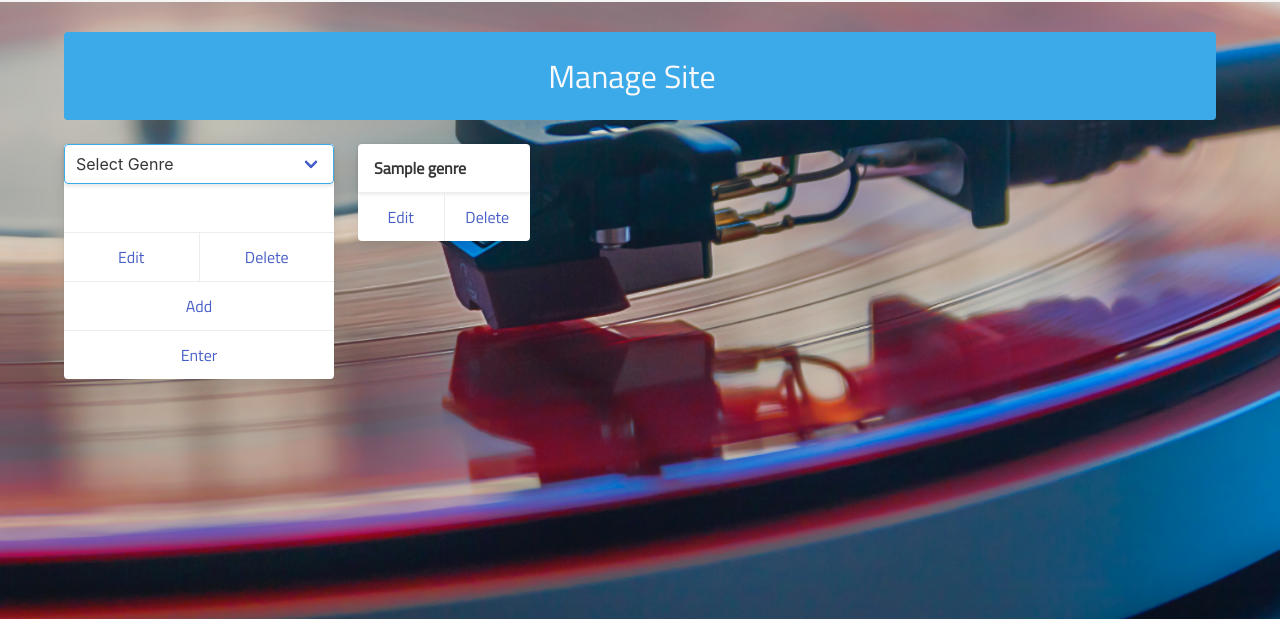
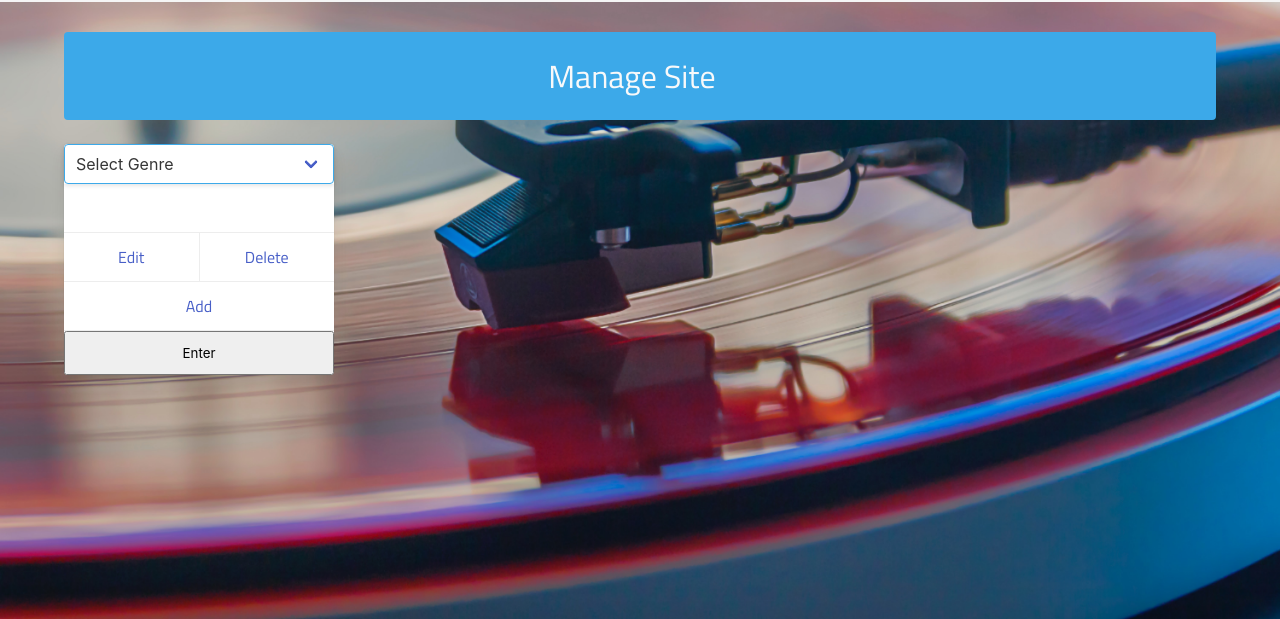
Before and after one commit to RaVeR76/My-Vinyl-Answer, a Flask app: page /admin/manage_site in a window 1280 px wide. Shown: the part 56-675 px from the top of the page. Run offline with Flask 2, Linux system fonts and the light colour scheme; a database or web service that is not in the repository returns one stand-in record (values such as "Sample title"); some libraries are stand-ins or nearby versions.

Commit message:
Trying to get functionality working with Genre CRUD

```diff
--- a/app.py
+++ b/app.py
@@ -177,6 +177,33 @@ def manage_site():
     return render_template("pages/manage_site.html", genre=genre)
 
 
+@app.route("/admin/genre/add", methods=["GET", "POST"])
+def add_genre():
+    if request.method == "POST":
+        genre = {
+            "genre_name": request.form.get("genre_name")
+        }
+        mongo.db.genre.insert_one(genre)
+        flash("New Genre Added")
+        return redirect(url_for("manage_site"))
+
+    return render_template("pages/manage_site.html")
+
+
+@app.route("/admin/genre/edit<genre_id>", methods=["GET", "POST"])
+def edit_genre():
+    if request.method == "POST":
+        submit = {
+            "genre_name": request.form.get("genre_name")
+        }
+        mongo.db.genre.update({"_id": ObjectId(genre_id)}, submit)
+        flash("Genre Successfully Uddated")
+        return redirect(url_for("manage_site"))
+
+    genre = mongo.db.genre.find_one({"_id": ObjectId(genre_id)})
+    return render_template("pages/manage_site.html", genre=genre)
+
+
 if __name__ == "__main__":
     app.run(host=os.environ.get("IP"),
             port=int(os.environ.get("PORT")),
--- a/static/css/style.css
+++ b/static/css/style.css
@@ -150,7 +150,7 @@ select:focus, .sign-bord:hover, .log-bord {
     justify-content: center;
   }
 
-#genre_input {
+#genre_name {
     display: none;
 }
 
--- a/static/js/script.js
+++ b/static/js/script.js
@@ -7,7 +7,8 @@ const genre = document.getElementById("admin_genre");
 const genre_select = document.getElementById("genre_select");
 const addGenre = document.getElementById("add_genre");
 const editGenre = document.getElementById("edit_genre");
-const genre_input = document.getElementById("genre_input");
+const genre_input = document.getElementById("genre_name");
+const genre_method = document.getElementById("genre_form");
 
 
 let i;
@@ -70,6 +71,7 @@ function genreAdd() {
     genre_input.placeholder = "Add New Genre Here";
     genre_input.style.display = "block";
     genre_select.style.display = "none";
+    genre_method.setAttribute("action", "{{ url_for('add_genre') }}");
 
 
 };
@@ -80,6 +82,7 @@ function genreEdit() {
     genre_input.value = genre.options[genre.selectedIndex].text;
     genre_input.style.display = "block";
     genre_select.style.display = "none";
+    genre_method.setAttribute("action", "{{ url_for('edit_genre', genre_id=genre.id) }}");
 };
 
 
--- a/templates/pages/manage_site.html
+++ b/templates/pages/manage_site.html
@@ -2,6 +2,8 @@
 {% block content %}
 
     {% include "components/navigation/navigation.html" %}
+
+    {% include 'components/flash_messages/flash_messages.html' %}
 
         <div class="container">
             <div class="notification my-blue is-full col-pad">
@@ -10,7 +12,7 @@
 
             <div class="columns">
                 <div class="column is-3">
-                    <div class="card">
+                    <form id="genre_form" class="card" method="POST" action="">
                         <header class="card-header">
                             <div class="select is-fullwidth">
                                 <select id="admin_genre" name="admin_genre" class="validate admin_genre" required>
@@ -24,7 +26,9 @@
                         <div class="card-content">
                             <div id="gen_add" class="content">
 
-                                <input id="genre_input" class="input genre_input has-text-centered prof-font" type="text" placeholder="">
+                                <input id="genre_name" name="genre_name" type="text"
+                                    class="input validate genre_input has-text-centered prof-font"
+                                        minlength="3" maxlength="25" placeholder="" required>
                                 <p id="genre_select" class="has-text-centered prof-font"></p>
 
                             </div>
@@ -39,12 +43,12 @@
 
                         <footer class="card-footer">
                         <!--    <input id="genre_input" class="genre_input has-text-centered prof-font" type="text" placeholder="">   -->
-                            <a id="enter_genre" href="#" class="card-footer-item">Enter</a>
+                            <button id="enter_genre" type="submit" class="card-footer-item">Enter</button>
                         </footer>
-                    </div>
+                    </form>
                 </div>
 
-                {% for genre in genre %}
+   <!--             {% for genre in genre %}
                 <div class="column is-2">
                     <div class="card">
                         <header class="card-header">
@@ -59,7 +63,7 @@
 
                     </div>
                 </div>
-                {% endfor %}
+                {% endfor %}   -->
 
             </div>
         </div>
```
